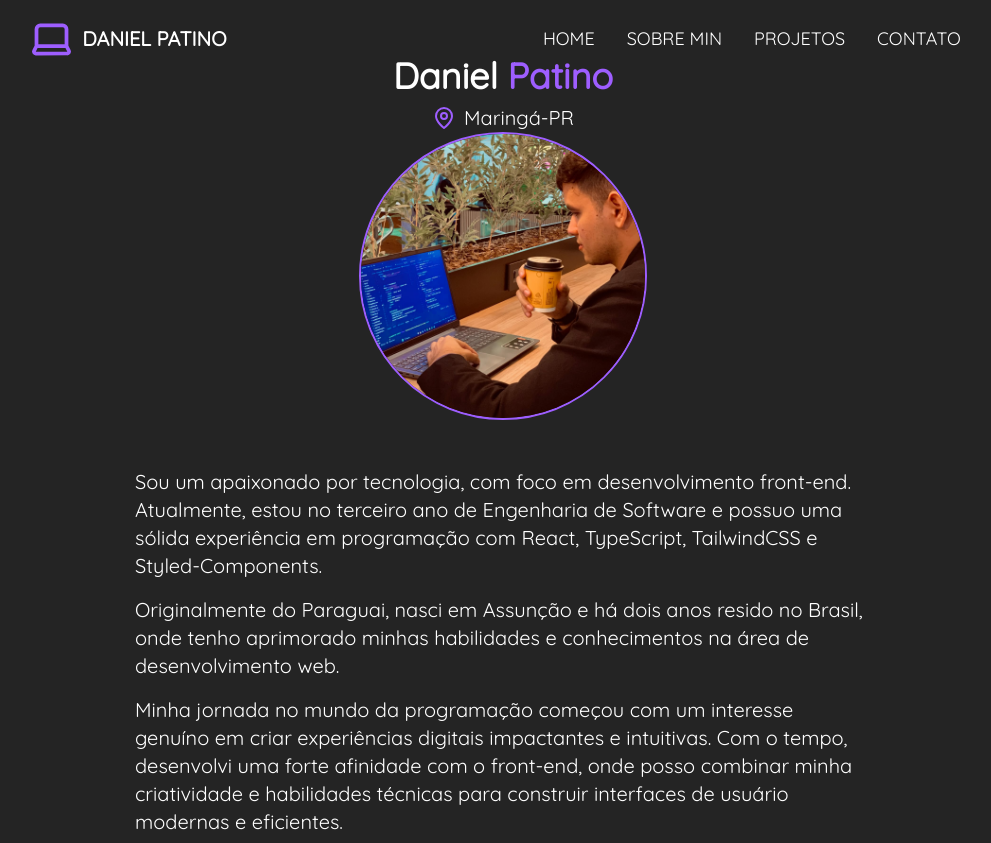
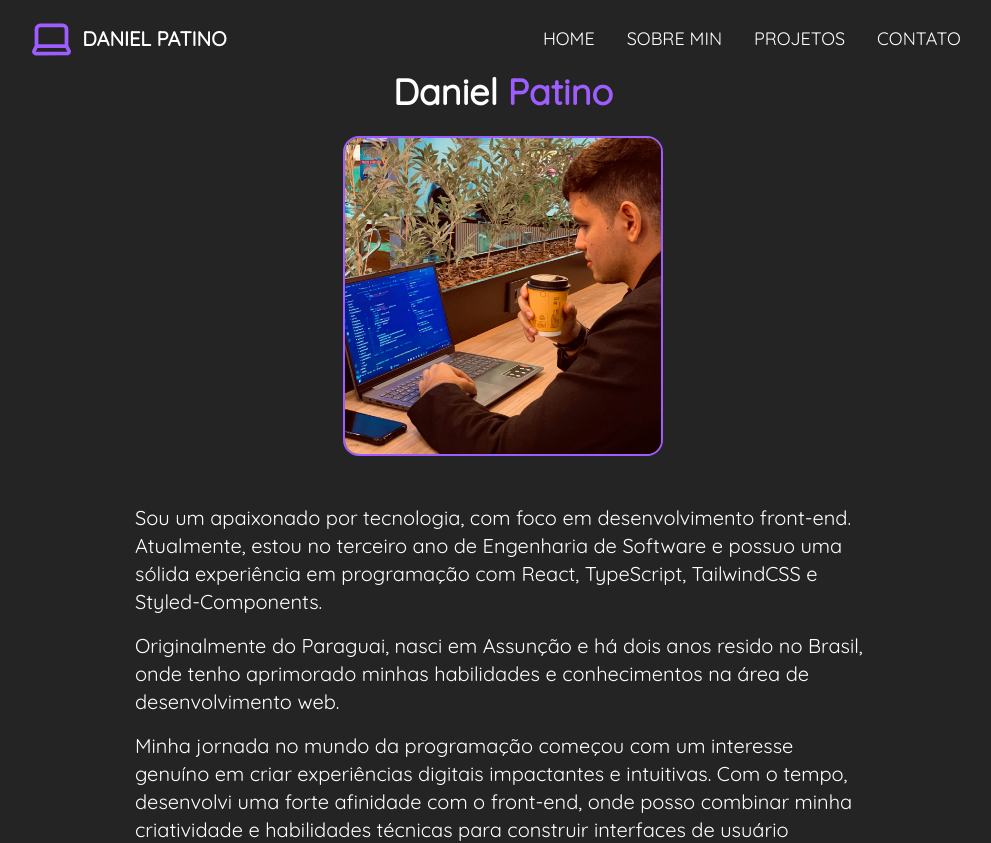
Before and after one commit to Danielpatinno/portfolio-daniel, a Next.js app: page /about in a window 1280 px wide. Shown: the top 843 px of the page, without its empty margins (137-1128 px from the left). Built offline with nearby package versions, Linux system fonts and the light colour scheme.

Commit message:
update about

```diff
--- a/src/app/about/page.tsx
+++ b/src/app/about/page.tsx
@@ -8,15 +8,11 @@ export default function About() {
     <main>
       <section className="flex flex-col sm:min-h-screen justify-center items-center">
         <div className="text-center lg:mt-14 text-3xl lg:text-4xl">
-          <h1 className="mb-2 font-bold">
+          <h1 className="mt-4 mb-6 font-bold">
             Daniel <span className="text-primary">Patino</span>
           </h1>
-          <p className="flex gap-2 justify-center items-center text-lg lg:text-xl">
-            <MapPin className="text-primary" />
-            Maringá-PR
-          </p>
         </div>
-        <div className="flex justify-center items-center h-52 w-52 lg:h-72 lg:w-72 rounded-full overflow-hidden border-2 border-primary mb-4">
+        <div className="flex justify-center items-center h-52 w-52 lg:h-80 lg:w-80 rounded-2xl overflow-hidden border-2 border-primary mb-4">
           <Image
             src={daniel02}
             alt="Daniel"
--- a/src/components/project/cart-project.tsx
+++ b/src/components/project/cart-project.tsx
@@ -19,7 +19,7 @@ export function CartProject({ project }: CartProjectProps) {
       <Image
         src={project.srcImage}
         alt={project.name}
-        className="mt-4 h-40 lg:h-52"
+        className="mt-4 h-40 lg:h-56 object-cover"
       />
 
       <div className="mb-2">
```
